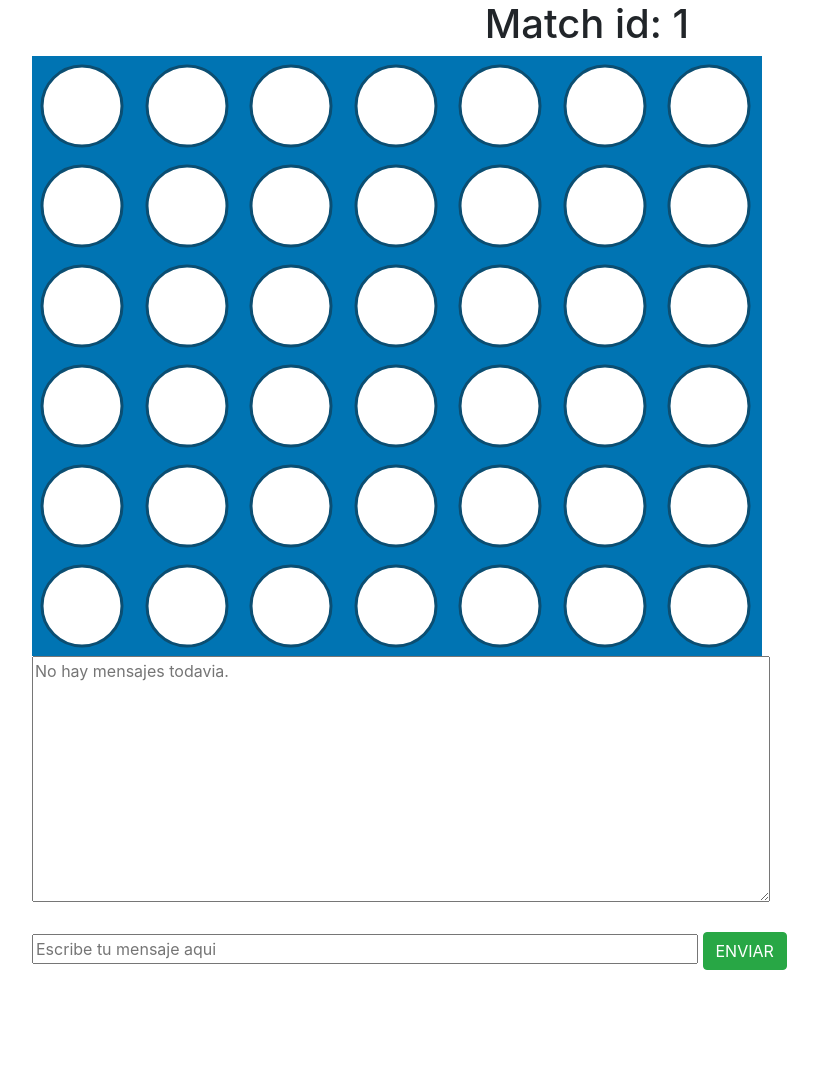
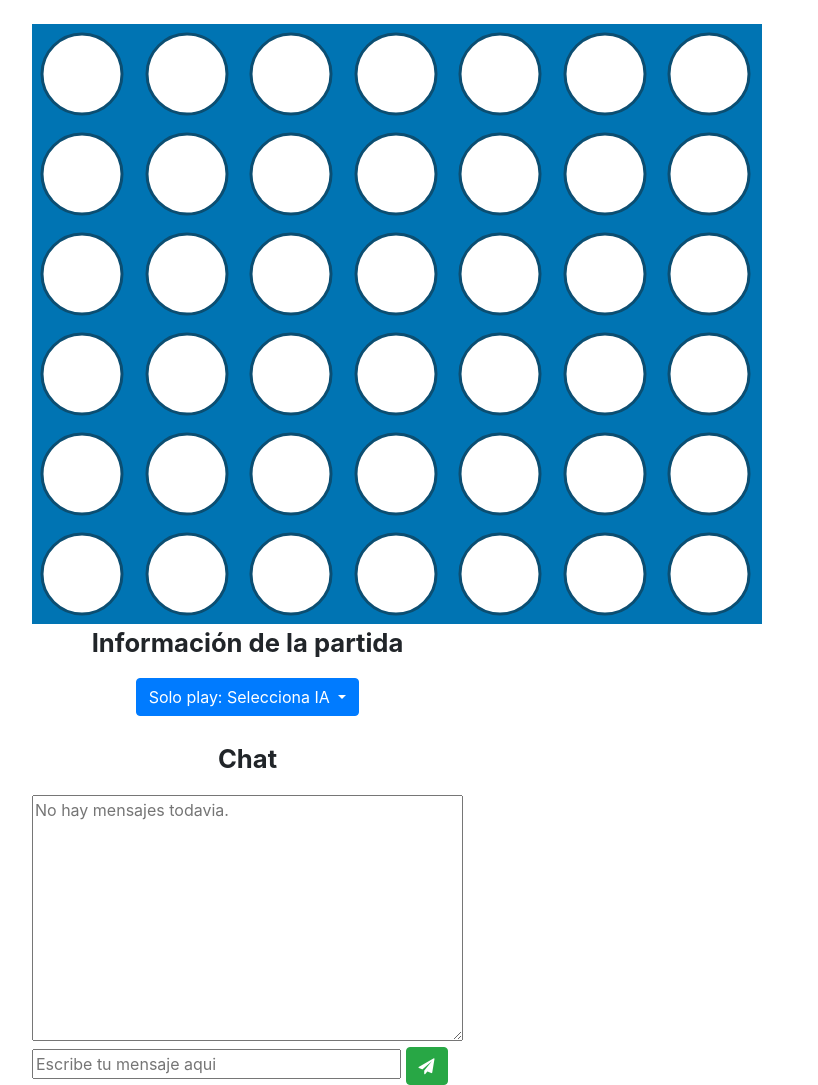
Before and after one commit to JoseAntonioVelasco/Python_Conn4Web, a Flask app: page /match in a window 1280 px wide. Shown: the part 56-1141 px from the top of the page, without its empty margins (53-871 px from the left). Before the commit the page ends 1026 px from the top, so only its background shows below. Run offline with Flask 2, Linux system fonts and the light colour scheme; the visitor is signed in with stand-in values (Sample User, id 1); data comes from the database, SQL or seed files in the repository; some libraries are stand-ins or nearby versions.

Commit message:
UI con4 rediseñada

```diff
--- a/website/models.py
+++ b/website/models.py
@@ -41,7 +41,22 @@
         board.append(row)
 
     moves = Move.query.filter_by(id_match=matchID).order_by(Move.nturn).all()
-    print(moves)
     for move in moves:
         board[int(move.y)][int(move.x)] = move.color
     return board
+
+def getMatchInfo(matchID):
+
+    match = Match.query.get(matchID)
+    user1 = User.query.get(match.user1_id)
+    user2 = User.query.get(match.user2_id)
+
+    matchInfo = {
+        "id": matchID,
+        "username1": user1.first_name,
+        "status": match.status,
+    }
+    if user2:
+        matchInfo["username2"] = user2.first_name
+
+    return matchInfo
--- a/website/templates/base.html
+++ b/website/templates/base.html
@@ -45,14 +45,14 @@
         {% if messages %}
             {% for category, message in messages %}
             {% if category == 'error' %}
-            <div class="alert alert-danger alter-dismissable fade show" role = "alert">
+            <div class="alert alert-danger alert-dismissable fade show" role = "alert">
                 {{ message }}
                 <button type="button" class="close" data-dismiss="alert">
                     <span aria-hidden="true">&times;</span>
                 </button>
             </div>
             {% else %}
-            <div class="alert alert-success alter-dismissable fade show" role = "alert">
+            <div class="alert alert-success alert-dismissable fade show" role = "alert">
                 {{ message }}
                 <button type="button" class="close" data-dismiss="alert">
                     <span aria-hidden="true">&times;</span>
@@ -86,7 +86,6 @@
         integrity="sha384-JZR6Spejh4U02d8jOt6vLEHfe/JQGiRRSQQxSfFWpi1MquVdAyjUar5+76PVCmYl"
         crossorigin="anonymous"
         ></script>
-
         <script
         type="text/javascript"
         src="{{ url_for('static', filename='index.js') }}"
--- a/website/templates/match.html
+++ b/website/templates/match.html
@@ -5,7 +5,9 @@
 {% block title %}Crear Partida{% endblock %}
 
 {% block content %}
-<h1 align="center">Match id: {{match.id}}</h1>
+<br/>
+<div class="row">
+  <div class="col-md-auto">
     <div id="game-board">
         <div class="column" id="column-0" data-x="0">
             <svg height="100" width="100" class="row-5">
@@ -148,11 +150,32 @@
             </svg>
         </div>
     </div>
-<textarea id="chat" cols="70" rows="10" placeholder="No hay mensajes todavia."></textarea><br><br>
-<form action="">
-  <input type="text" id="text" size="60" placeholder="Escribe tu mensaje aqui"/>
-  <button type="button" id="send" class="btn btn-success">ENVIAR</button>
-</form>
+  </div>
+  <div class="col-md-auto">
+
+    <p align="center" style="font-size:160%;"><b>Información de la partida</b></p>
+    <p id="matchInfo"></p>
+
+    <div class="dropdown" align="center">
+      <button type="button" class="btn btn-primary dropdown-toggle" data-toggle="dropdown">
+        Solo play: Selecciona IA
+      </button>
+      <div class="dropdown-menu">
+        <button class="dropdown-item" href="#">IA1</button>
+        <button class="dropdown-item" href="#">IA2</button>
+        <button class="dropdown-item" href="#">IA3</button>
+      </div>
+    </div>
+    <br>
+
+    <p align="center" style="font-size:160%;"><b>Chat</b></p>
+    <textarea id="chat" cols="40" rows="10" placeholder="No hay mensajes todavia."></textarea><br/>
+    <input type="text" id="text" size="31" placeholder="Escribe tu mensaje aqui"/>
+    <button type="button" id="send" class="btn btn-success"><i class="fa fa-paper-plane"></i></button>
+
+  </div>
+</div>
+</div>
 
 {% endblock %}
 
@@ -162,8 +185,10 @@
   src="{{ url_for('static', filename='con4.js') }}"
 ></script>
 
+<script
+  src="https://cdnjs.cloudflare.com/ajax/libs/socket.io/3.1.3/socket.io.js"
+></script>
 
-<script src="https://cdnjs.cloudflare.com/ajax/libs/socket.io/3.1.3/socket.io.js"></script>
 <script>
   var socket = io.connect()
 
@@ -203,9 +228,9 @@
     $('#chat').val($('#chat').val() + '<' + data.msg + '>\n');
     $('#chat').scrollTop($('#chat')[0].scrollHeight);
 
-    //cargar partida
-    console.log(data.board)
+    //cargar partida y datos
     loadBoard(data.board)
+    $('#matchInfo').empty().append("Usuario 1: "+data.matchInfo.username1+"<br>Usuario 2: "+data.matchInfo.username2+"<br>Estado de la partida: "+data.matchInfo.status+"<br>Id de partida: "+data.matchInfo.id)
 
     if(playerColor == "None"){
       playerColor = data.color
@@ -226,5 +251,9 @@
     gameBoard[data.y][data.x] = playerColor;
   })
 
+  socket.on('notice',function(data){
+    alert(data.msg)
+  })
+
 </script>
 {% endblock %}
--- a/website/views.py
+++ b/website/views.py
@@ -1,6 +1,6 @@
 from flask import Blueprint, render_template, request, flash, jsonify, session, redirect, url_for
 from flask_login import login_required, current_user
-from .models import Match
+from .models import Match, User
 from . import db
 import json
 
@@ -24,7 +24,7 @@
         session['username'] = current_user.first_name
         session['room'] = new_match.id
 
-        return render_template("match.html", user=current_user ,match=new_match, session = session)
+        return render_template("match.html", user=current_user, session = session)
 
     elif request.method == 'POST':
         #buscar id de partida
@@ -55,7 +55,8 @@
 
                 session['username'] = current_user.first_name
                 session['room'] = matchId
-                return render_template('match.html', user=current_user, match=match, session = session)
+
+                return render_template('match.html', user=current_user, session = session)
 
             elif match.user1_id != current_user.id and match.user2_id != current_user.id:
                 #Este jugador no pertenece a esta partida
@@ -65,7 +66,8 @@
                 #ese id de partida existe
                 session['username'] = current_user.first_name
                 session['room'] = matchId
-                return render_template('match.html', user=current_user, match=match, session = session)
+
+                return render_template('match.html', user=current_user, session = session)
 
 
 
```
Also changed, not shown: website/events.py (+17 -18 lines), README.md. Lines whose indentation alone changed are shown as unchanged.
